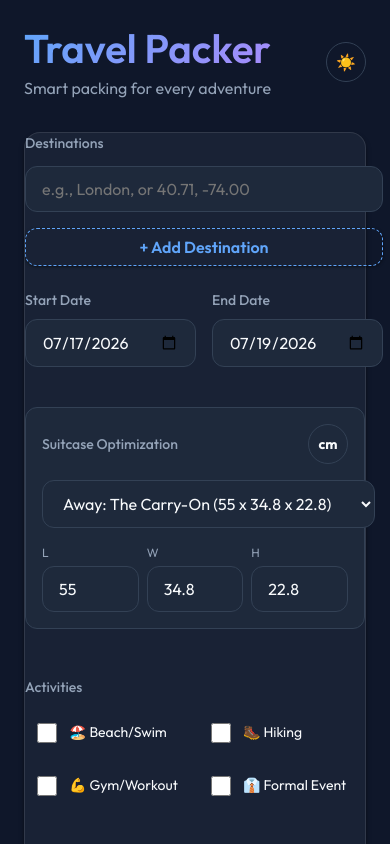
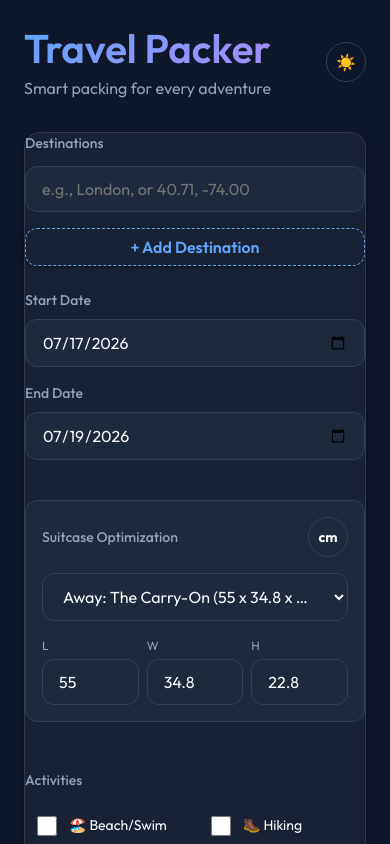
Before and after one commit to jf1shh/Travel-Packing-Optimizer, a React (Vite) app: page / in a window 390 px wide. Shown: the top 844 px of the page. Built offline with nearby package versions, Linux system fonts and the light colour scheme.

Commit message:
fix: UI overflowing screen width on mobile devices

```diff
--- a/src/components/TripForm.jsx
+++ b/src/components/TripForm.jsx
@@ -96,7 +96,7 @@ const TripForm = ({ onSubmit, isLoading, lengthUnit, toggleLengthUnit }) => {
           )}
         </div>
 
-        <div style={{ display: 'flex', gap: '1rem' }}>
+        <div style={{ display: 'flex', gap: '1rem', flexWrap: 'wrap' }}>
           <div style={{ flex: 1, display: 'flex', flexDirection: 'column', gap: '0.5rem' }}>
             <label htmlFor="startDate" style={{ fontSize: '0.875rem', fontWeight: '500', color: 'var(--text-secondary)' }}>Start Date</label>
             <input
@@ -144,7 +144,7 @@ const TripForm = ({ onSubmit, isLoading, lengthUnit, toggleLengthUnit }) => {
           <option value="custom">Custom Dimensions</option>
         </select>
 
-        <div style={{ display: 'flex', gap: '0.5rem', width: '100%' }}>
+        <div style={{ display: 'flex', gap: '0.5rem', width: '100%', flexWrap: 'wrap' }}>
           <div style={{ flex: 1, minWidth: 0, display: 'flex', flexDirection: 'column', gap: '0.25rem' }}>
             <span style={{ fontSize: '0.75rem', color: 'var(--text-secondary)' }}>L</span>
             <input
--- a/src/index.css
+++ b/src/index.css
@@ -82,6 +82,13 @@ input, select, button {
   color: var(--text-primary);
   padding: 0.75rem 1rem;
   transition: all 0.2s ease;
+}
+
+input, select {
+  width: 100%;
+  max-width: 100%;
+  min-width: 0;
+  text-overflow: ellipsis;
 }
 
 input:focus, select:focus {
```
